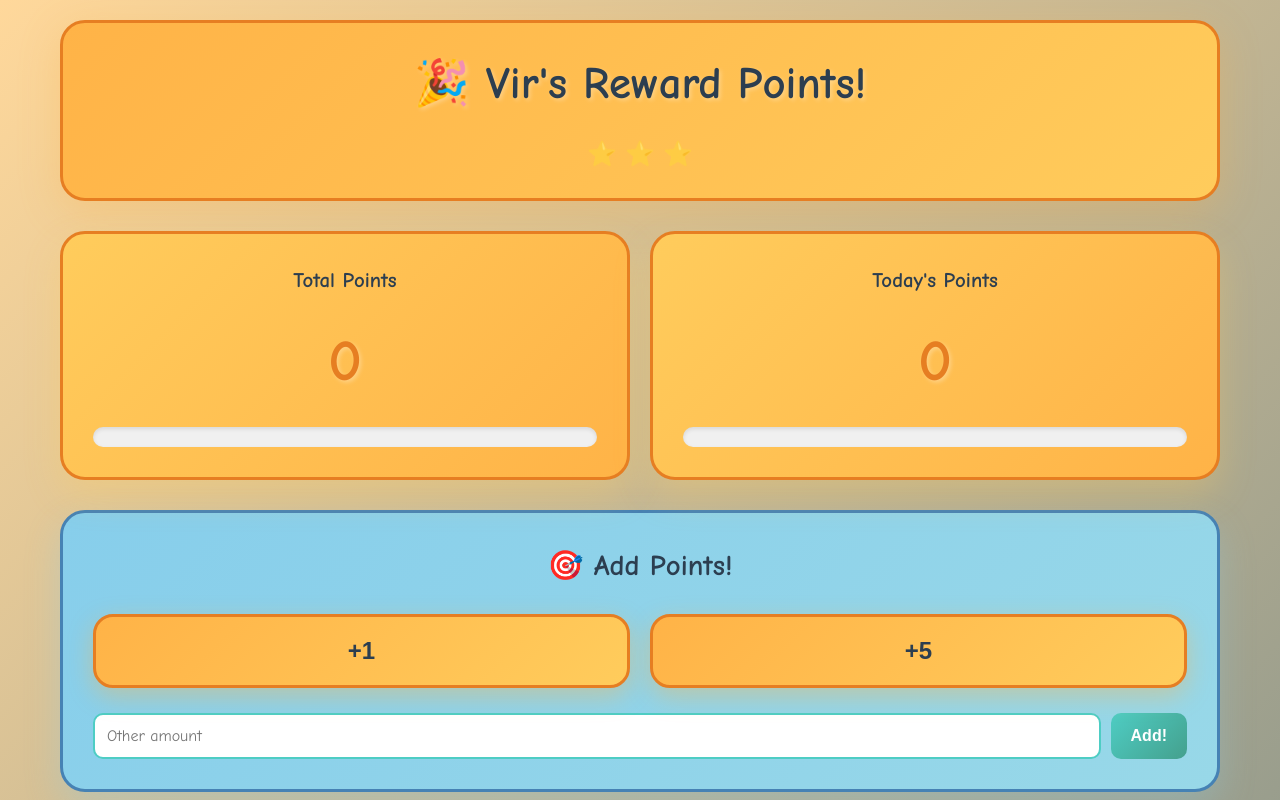
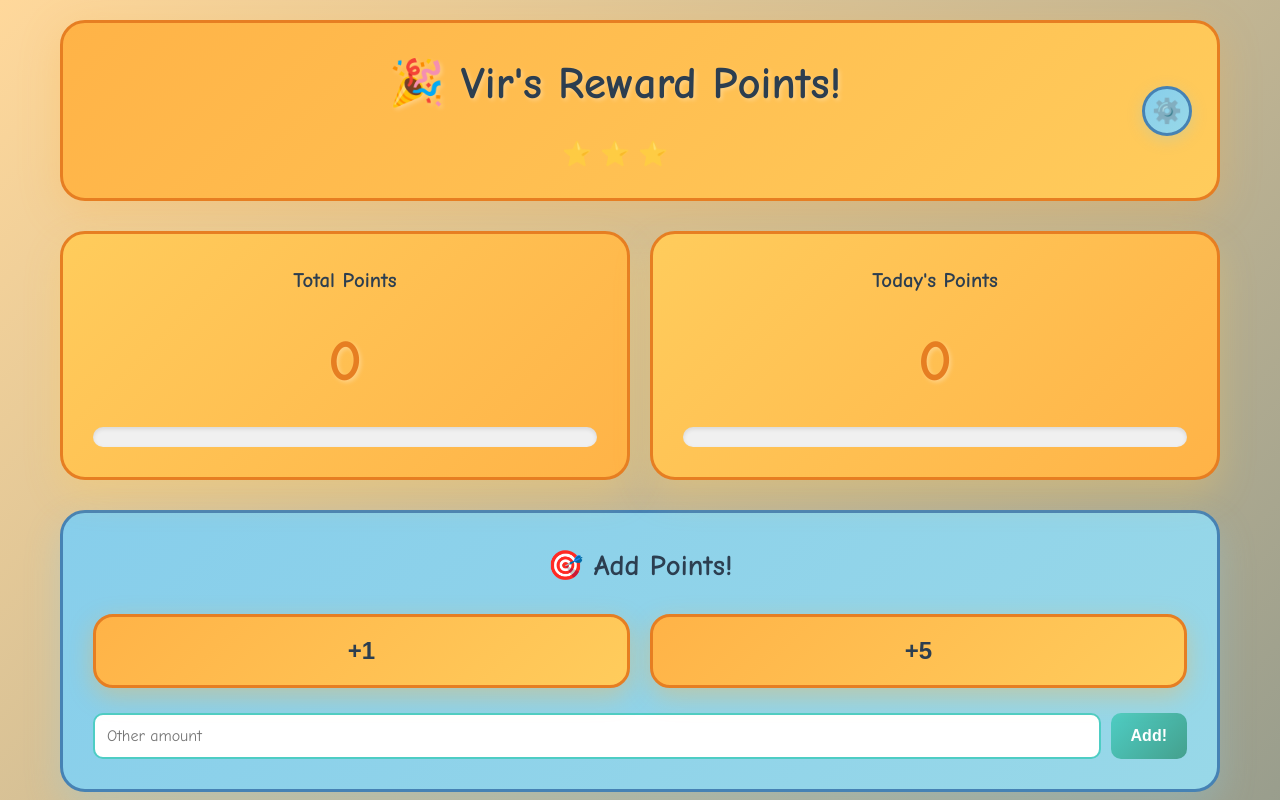
Before and after one commit to onlyspx/reward-points, a plain HTML site: page index.html in a window 1280 px wide. Shown: the top 800 px of the page. Drawn offline with nearby package versions, Linux system fonts and the light colour scheme.

Commit message:
Move settings button to top right and add debugging

```diff
--- a/index.html
+++ b/index.html
@@ -11,8 +11,13 @@
     <div class="container">
         <!-- Header -->
         <header class="header">
-            <h1>🎉 Vir's Reward Points!</h1>
-            <div class="stars">⭐ ⭐ ⭐</div>
+            <div class="header-content">
+                <div class="header-left">
+                    <h1>🎉 Vir's Reward Points!</h1>
+                    <div class="stars">⭐ ⭐ ⭐</div>
+                </div>
+                <button class="settings-btn-header" id="settingsBtn">⚙️</button>
+            </div>
         </header>
 
         <!-- Main Stats -->
@@ -155,9 +160,8 @@
             </div>
         </section>
 
-        <!-- Settings and Reset Buttons -->
+        <!-- Reset Button -->
         <div class="bottom-buttons">
-            <button class="settings-btn" id="settingsBtn">⚙️ Settings</button>
             <button class="reset-btn" id="resetBtn">🔄 Reset All Points</button>
         </div>
     </div>
--- a/script.js
+++ b/script.js
@@ -97,6 +97,7 @@ class RewardPointsTracker {
 
         // Settings button
         document.getElementById('settingsBtn').addEventListener('click', () => {
+            console.log('Settings button clicked');
             this.showSettingsModal();
         });
 
@@ -1027,8 +1028,10 @@ class RewardPointsTracker {
 
     // Show settings modal
     showSettingsModal() {
+        console.log('Showing settings modal');
         this.loadSettings();
         const modal = document.getElementById('settingsModal');
+        console.log('Modal element:', modal);
         modal.style.display = 'block';
         modal.style.opacity = '0';
 
--- a/styles.css
+++ b/styles.css
@@ -21,7 +21,6 @@ body {
 
 /* Header */
 .header {
-    text-align: center;
     margin-bottom: 30px;
     background: linear-gradient(135deg, #ffb347 0%, #ffcc5c 100%);
     border-radius: 25px;
@@ -30,6 +29,39 @@ body {
     border: 3px solid #e67e22;
     position: relative;
     overflow: hidden;
+}
+
+.header-content {
+    display: flex;
+    justify-content: space-between;
+    align-items: center;
+}
+
+.header-left {
+    text-align: center;
+    flex: 1;
+}
+
+.settings-btn-header {
+    background: linear-gradient(135deg, #87ceeb 0%, #98d8e8 100%);
+    color: #2c3e50;
+    border: none;
+    border-radius: 50%;
+    width: 50px;
+    height: 50px;
+    font-size: 1.5rem;
+    cursor: pointer;
+    transition: all 0.3s ease;
+    box-shadow: 0 4px 15px rgba(135, 206, 235, 0.3);
+    border: 3px solid #4682b4;
+    display: flex;
+    align-items: center;
+    justify-content: center;
+}
+
+.settings-btn-header:hover {
+    transform: translateY(-2px) scale(1.1);
+    box-shadow: 0 6px 20px rgba(135, 206, 235, 0.4);
 }
 
 .header h1 {
@@ -511,28 +543,8 @@ body {
 /* Bottom Buttons */
 .bottom-buttons {
     display: flex;
-    gap: 20px;
     justify-content: center;
     margin-top: 30px;
-}
-
-.settings-btn {
-    background: linear-gradient(135deg, #87ceeb 0%, #98d8e8 100%);
-    color: #2c3e50;
-    border: none;
-    border-radius: 15px;
-    padding: 15px 30px;
-    font-size: 1rem;
-    font-weight: bold;
-    cursor: pointer;
-    transition: all 0.3s ease;
-    box-shadow: 0 4px 15px rgba(135, 206, 235, 0.3);
-    border: 3px solid #4682b4;
-}
-
-.settings-btn:hover {
-    transform: translateY(-2px);
-    box-shadow: 0 6px 20px rgba(135, 206, 235, 0.4);
 }
 
 /* Reset Button */
```
